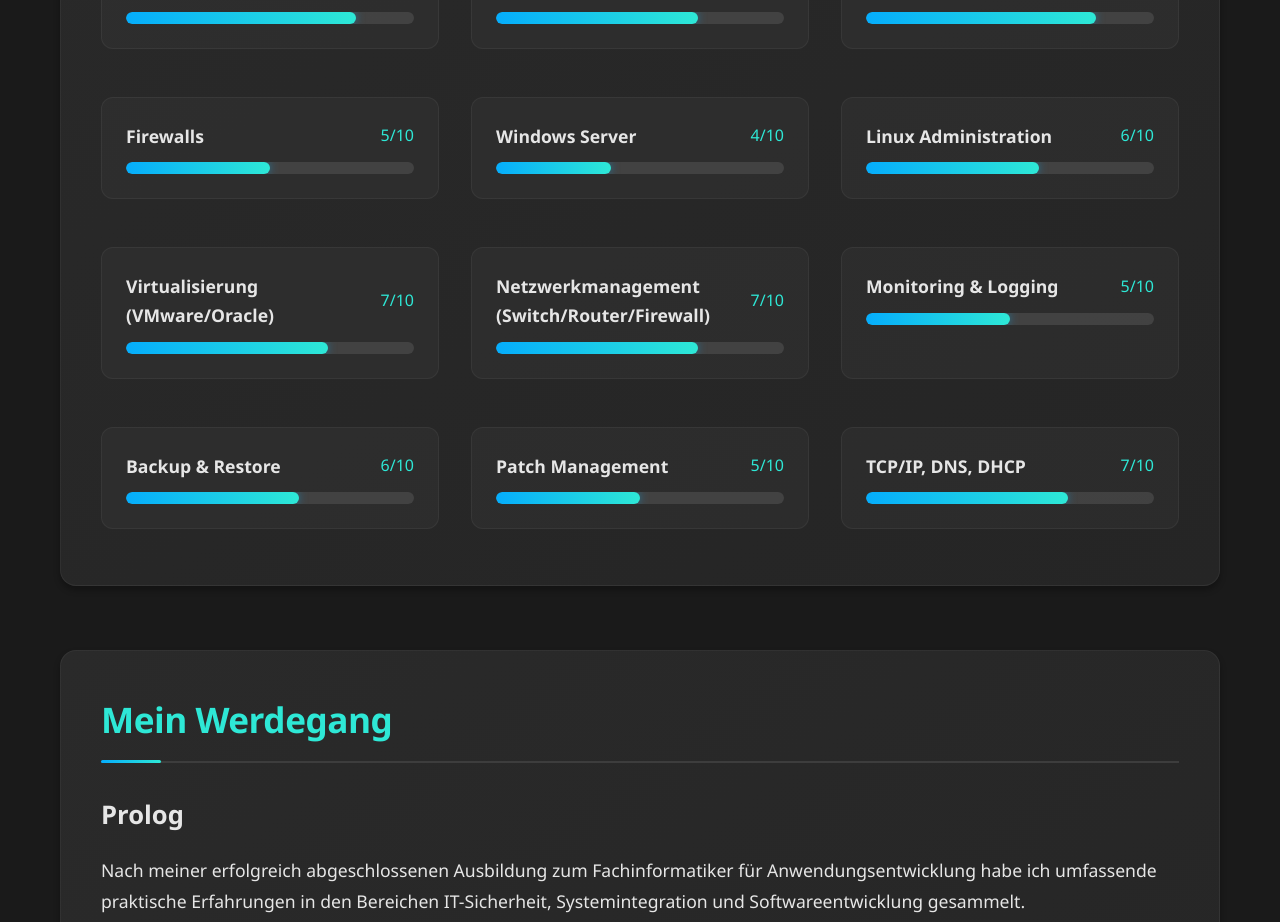
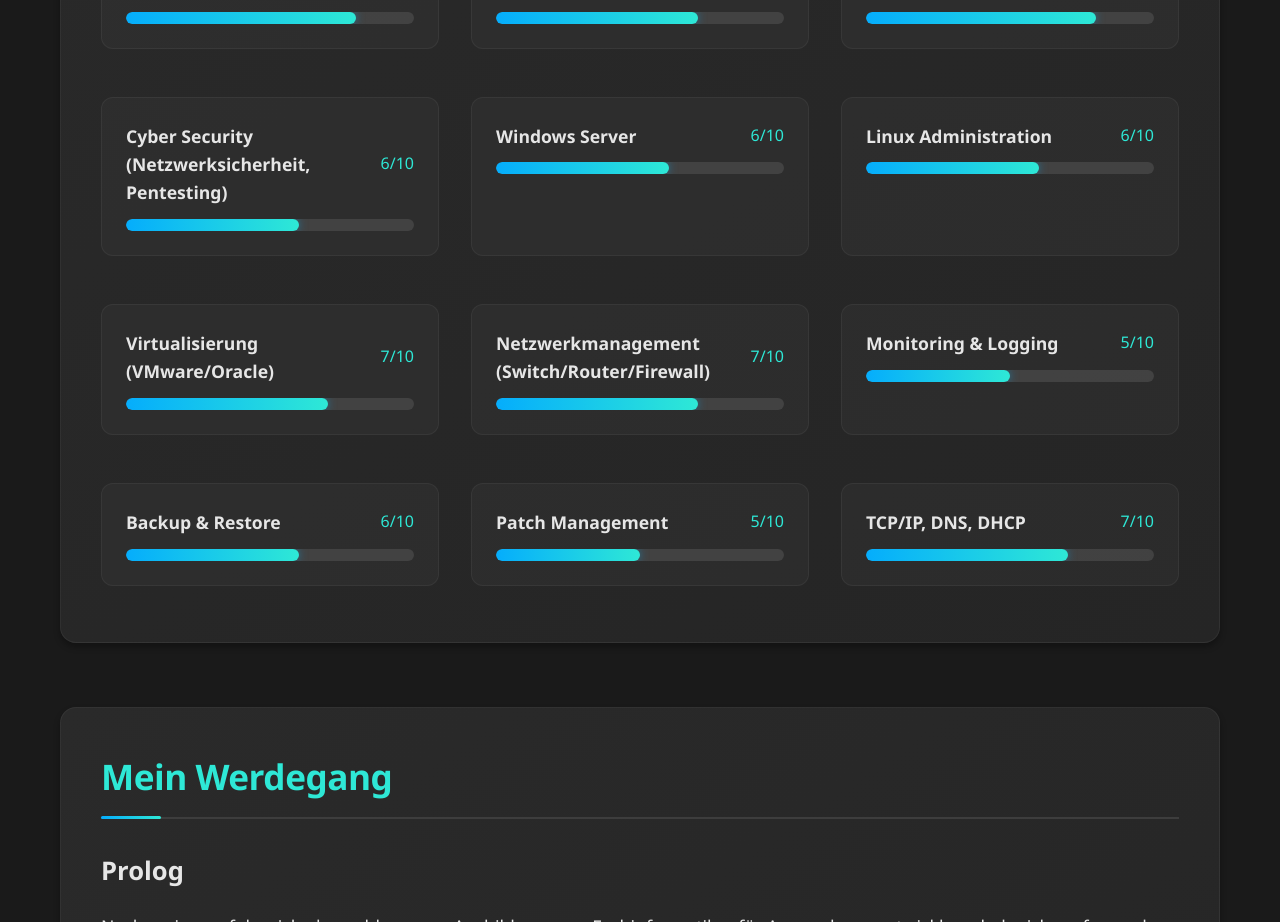
Before and after one commit to KevinKirschke/Portfolio, a React (Vite) app: page / in a window 1280 px wide. Shown: the part 1340-2262 px from the top of the page. Built offline with nearby package versions, Linux system fonts and the light colour scheme.

Commit message:
new skills

```diff
--- a/src/App.jsx
+++ b/src/App.jsx
@@ -23,8 +23,8 @@ const App = () => {
     { name: 'GitHub', level: 8 },
     { name: 'CSS', level: 7 },
     { name: 'UI/UX Design', level: 8 },
-    { name: 'Firewalls', level: 5 },
-    { name: 'Windows Server', level: 4 },
+    { name: 'Cyber Security (Netzwerksicherheit, Pentesting)', level: 6 },
+    { name: 'Windows Server', level: 6 },
     { name: 'Linux Administration', level: 6 },
     { name: 'Virtualisierung (VMware/Oracle)', level: 7 },
     { name: 'Netzwerkmanagement (Switch/Router/Firewall)', level: 7 },
```
